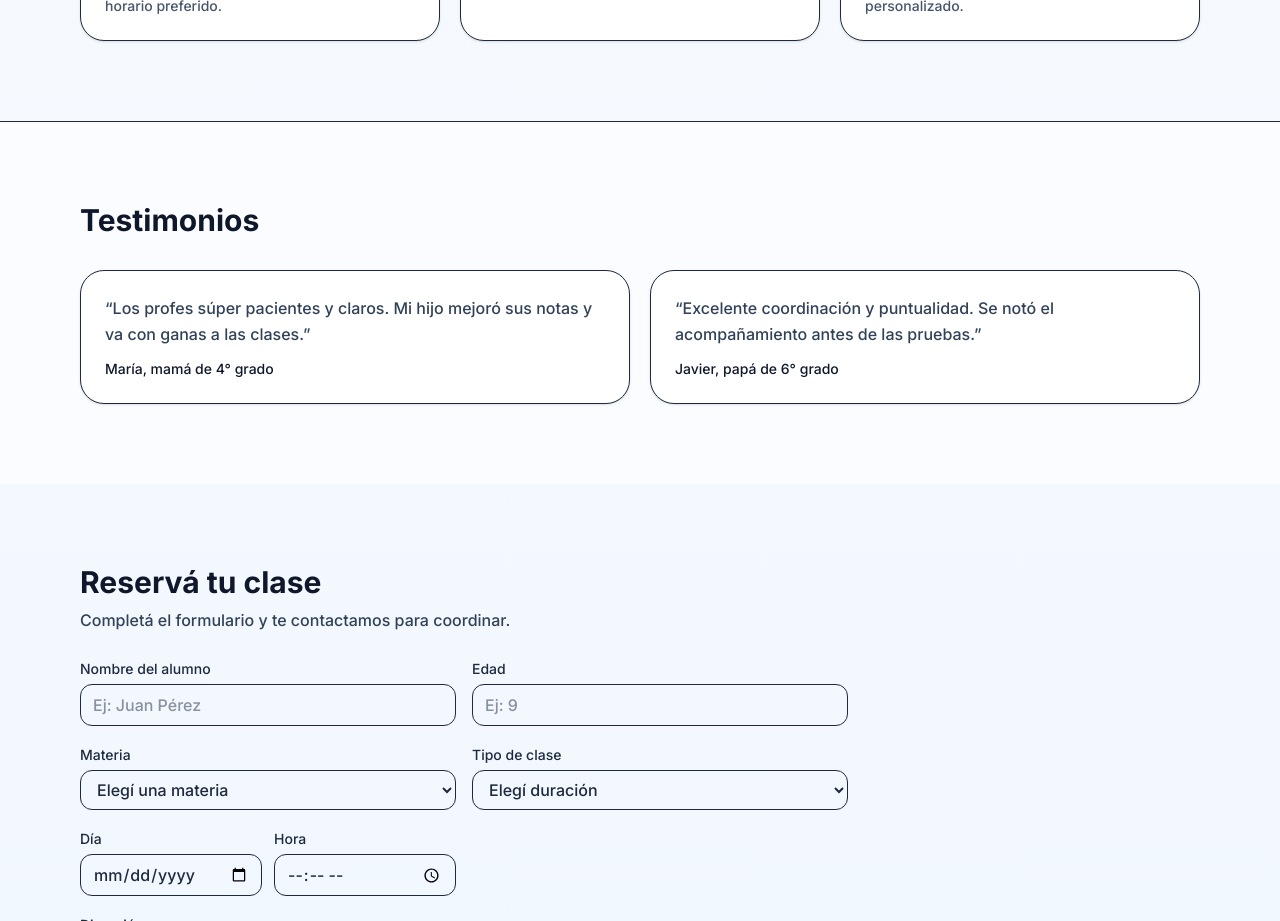
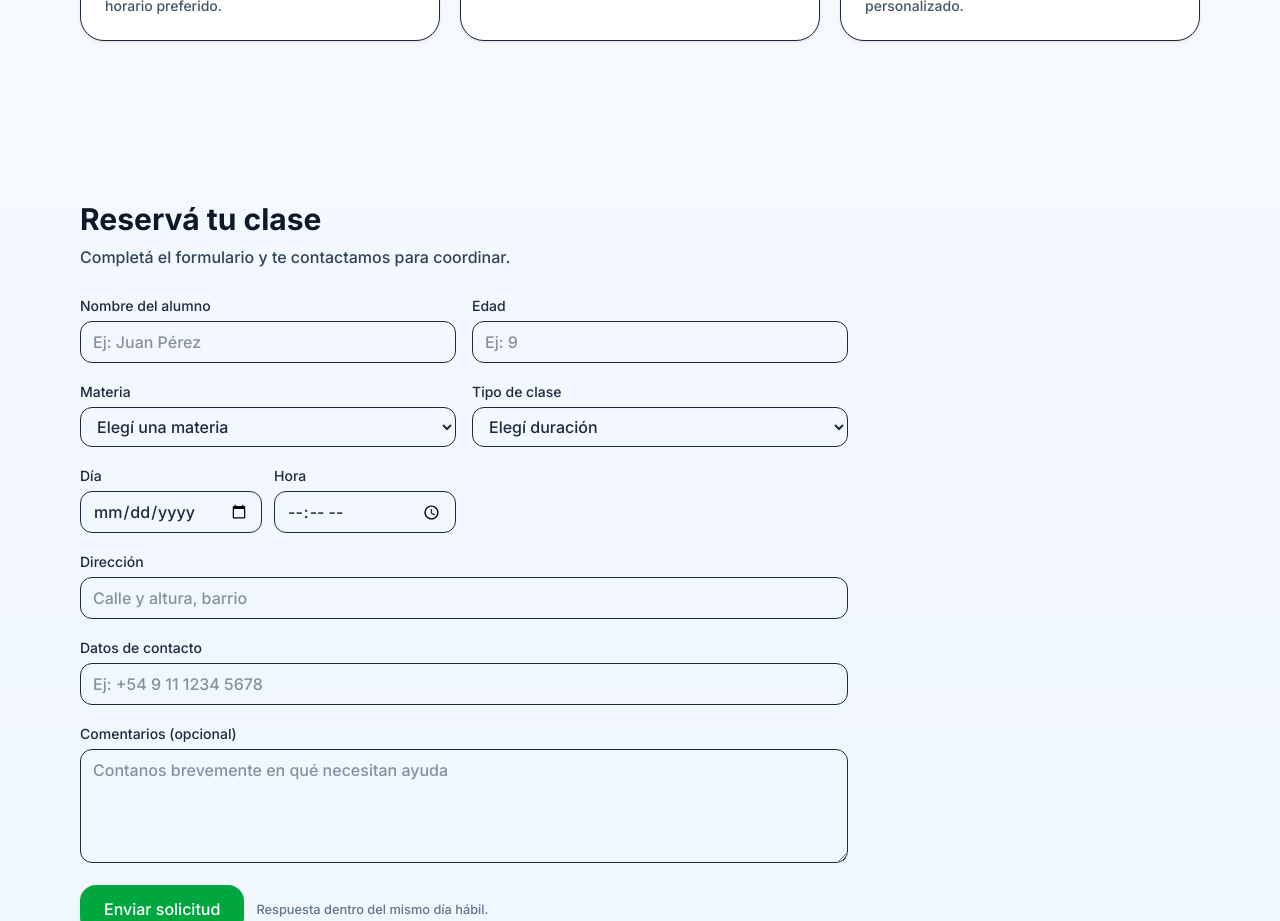
Before and after one commit to Tomiricci/clases-del-barrio, a React (Vite) app: page / in a window 1280 px wide. Shown: the part 2320-3241 px from the top of the page. Built offline with nearby package versions, Linux system fonts and the light colour scheme.

Commit message:
borre testimonios

```diff
--- a/src/App.jsx
+++ b/src/App.jsx
@@ -23,7 +23,6 @@ export default function App() {
       <Subjects id="materias" />
       <Pricing id="precios" />
       <HowItWorks id="como-funciona" />
-      <Testimonials id="testimonios" />
       <ContactForm id="reserva" />
       <Footer />
       <WhatsAppFloating />
```
